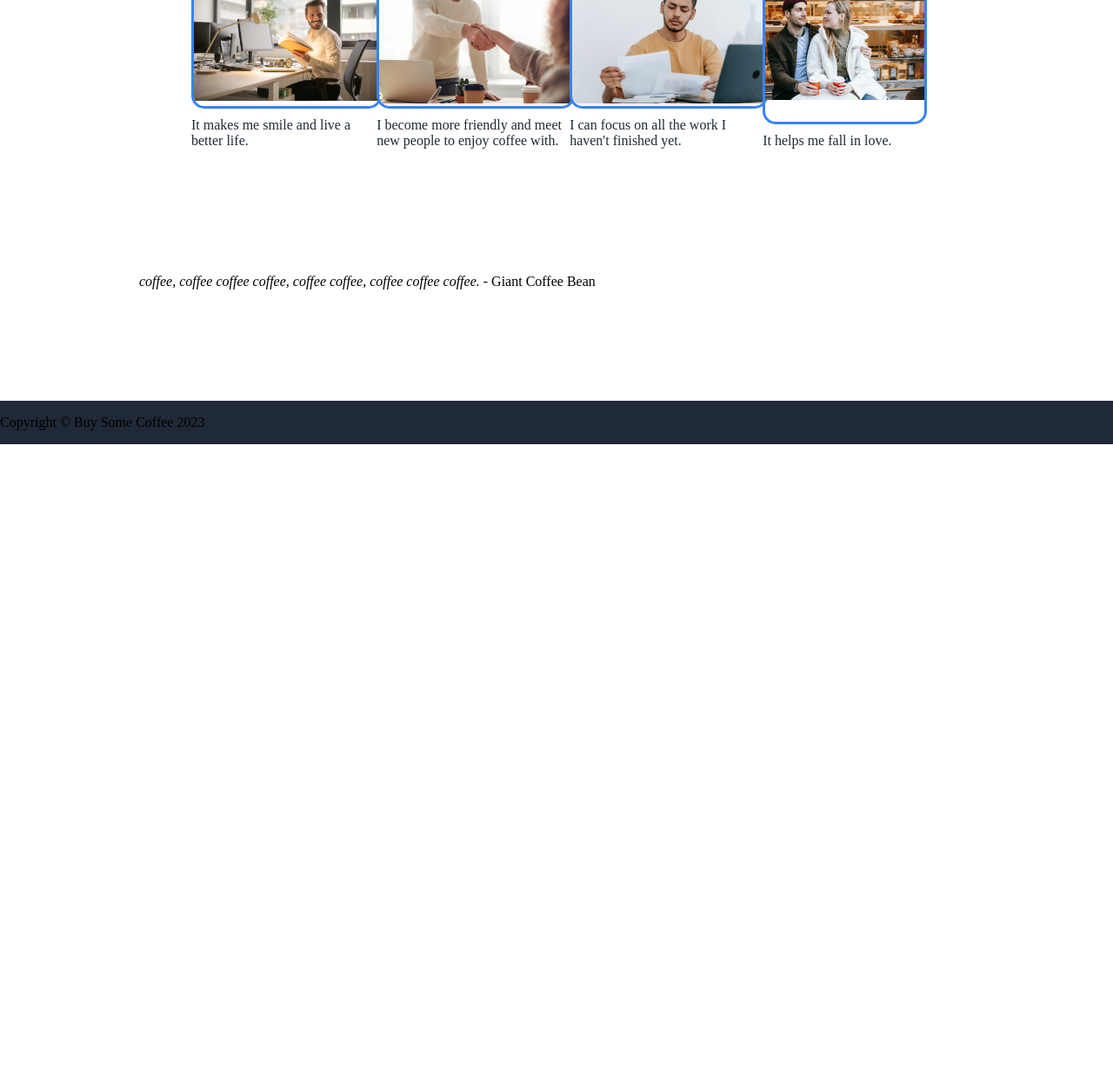
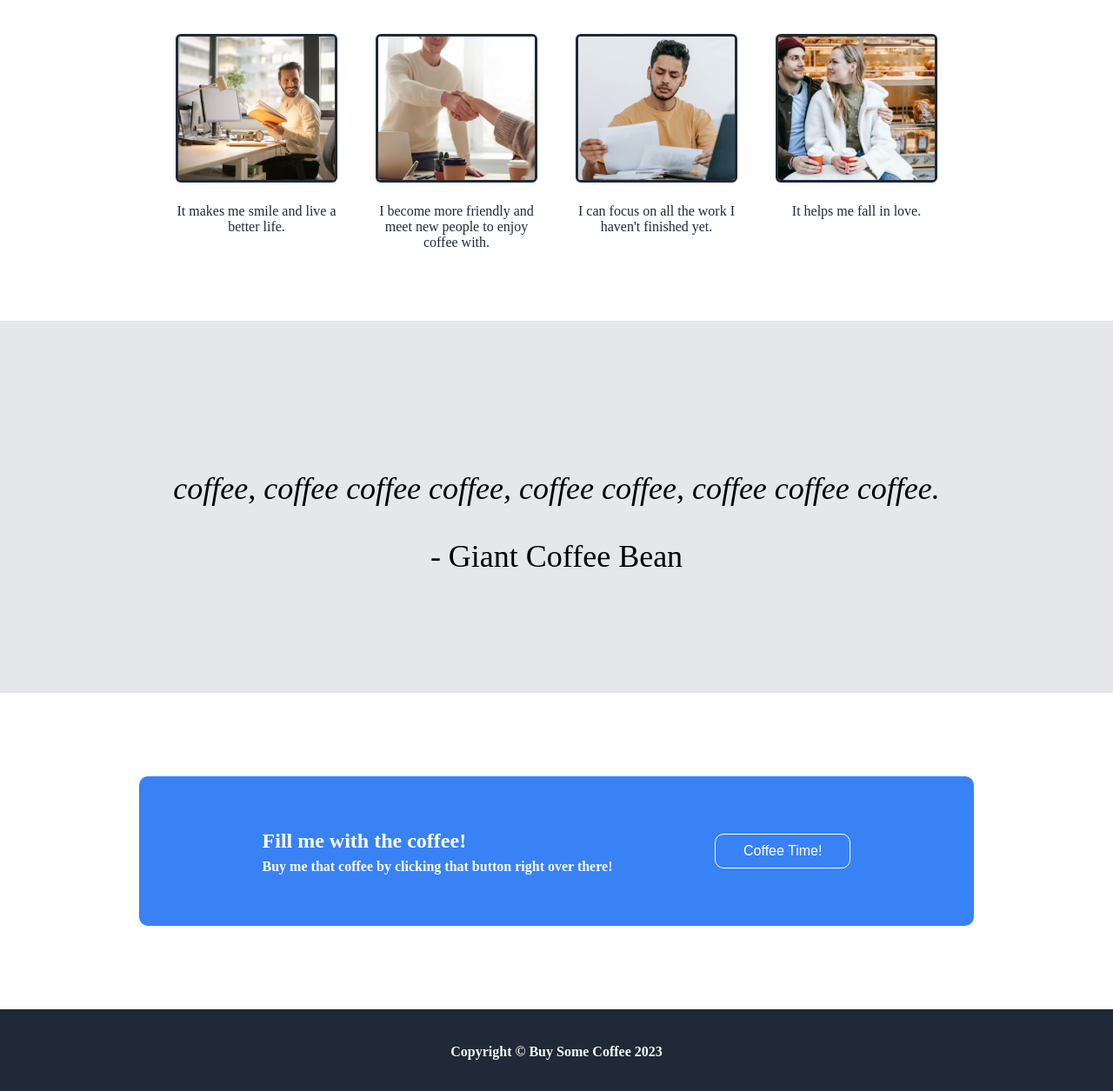
Before and after one commit to DavidRittscher/landing-page, a plain HTML site: page index.html in a window 1280 px wide. Shown: the part 678-1933 px from the top of the page at 87% size. Before the commit the page ends 1189 px from the top, so only its background shows below. Drawn offline with Linux system fonts and the light colour scheme.

Commit message:
added styling and html

```diff
--- a/index.html
+++ b/index.html
@@ -41,45 +41,71 @@
     </section>
     <section class="section_library">
         <div class="container row">
-            <div class="info_title">What happens when I get coffee?</div>
+            <div class="info_title">
+                What Happens When I Get Coffee
+            </div>
             <div class="card_library">
                 <div class="card">
                     <div class="card_img">
                         <img src="./images/image1.jpg" alt="man on computer">
                     </div>
-                    <p>It makes me smile and live a better life.</p>
+                    <div class="card_body">
+                        <p>It makes me smile and live a better life.</p>
+                    </div>
                 </div>
                 <div class="card">
                     <div class="card_img">
                         <img src="./images/image2.jpg" alt="handshake">
                     </div>
-                    <p>I become more friendly and meet new people to enjoy coffee with.</p>
+                    <div class="card_body">
+                        <p>I become more friendly and meet new people to enjoy coffee with.</p>
+                    </div>
+
                 </div>
                 <div class="card">
                     <div class="card_img">
                         <img src="./images/image3.jpg" alt="man looking at papers">
                     </div>
-                    <p>I can focus on all the work I haven't finished yet.</p>
+                    <div class="card_body">
+                        <p>I can focus on all the work I haven't finished yet.</p>
+                    </div>
                 </div>
                 <div class="card">
                     <div class="card_img">
                         <img src="./images/image4.jpg" alt="couple drinking coffee">
                     </div>
-                    <p>It helps me fall in love.</p>
+                    <div class="card_body">
+                        <p>It helps me fall in love.</p>
+                    </div>
                 </div>
             </div>
         </div>
     </section>
 
     <section class="section_qoute">
-        <div class="container qoute">
-            <i> coffee, coffee coffee coffee, coffee coffee, coffee coffee coffee.</i> - Giant Coffee Bean
-            <br>
-        </div>
+        <figure class="quote">
+            <blockquote>
+                <i>coffee, coffee coffee coffee, coffee coffee, coffee coffee coffee.</i>
+            </blockquote>
+            <figcaption>
+                </b> - Giant Coffee Bean<b>
+
+            </figcaption>
+        </figure>
 
     </section>
-    <section>
-        <div class="container signup"></div>
+    <section class="section_signup">
+        <div class="container">
+            <div class="signup">
+                <div class="signup_info">
+                    <h2><b>Fill me with the coffee!</b></h2>
+                    <p>Buy me that coffee by clicking that button right over there!</p>
+                </div>
+
+                <button class="signup_button">Coffee Time!</button>
+
+            </div>
+        </div>
     </section>
     <footer>
         <p>Copyright © Buy Some Coffee 2023</p>
--- a/styles.css
+++ b/styles.css
@@ -1,6 +1,4 @@
-body,
-h1,
-img {
+body {
     display: flex;
     flex-direction: column;
     margin: 0;
@@ -10,7 +8,12 @@ img {
 
 }
 
-
+h1,
+h3,
+img {
+    margin: 0;
+    padding: 0;
+}
 
 a {
     text-decoration: none;
@@ -24,6 +27,12 @@ ul {
 header,
 footer {
     background-color: #1f2937;
+}
+
+footer {
+    padding: 1.5rem;
+    text-align: center;
+    color: #f9faf8;
 }
 
 .container {
@@ -67,9 +76,6 @@ footer {
 .hero_info {
     font-size: 18px;
     color: #e5e7eb;
-    display: flex;
-    flex-direction: column;
-    justify-content: space-between;
     padding-top: 16px;
     padding-right: 48px;
     flex: 1;
@@ -83,7 +89,6 @@ footer {
 
 .hero_image {
     flex: 1;
-    padding-top: 16px;
 }
 
 .hero_image>img {
@@ -96,15 +101,27 @@ footer {
     padding: 16px 32px;
     color: white;
     background-color: #3882f6;
-    border-radius: 15px;
+    border-radius: 10px;
     border-style: none;
     align-self: flex-start;
+    cursor: pointer;
+    font-size: 16px;
+    transition: background-color 0.3s ease, transform 0.1s ease;
+}
+
+.hero_button:hover {
+    background-color: #1550af;
+}
+
+.hero_button:active {
+    transform: scale(0.95);
 }
 
 .info_title {
     text-align: center;
     font-size: 36px;
     font-weight: 800;
+    padding-bottom: 48px;
     align-self: center;
     justify-content: center;
 }
@@ -120,30 +137,92 @@ footer {
 
 .card_library {
     display: flex;
-    padding: 0 60px;
-    justify-content: space-around;
+    justify-content: space-between;
+    gap: 1.5em;
+    margin: 32px;
+
 }
 
 .card {
     display: flex;
-    color: #1f2937;
     flex-direction: column;
-
+    padding: 10px;
+    width: 100%;
 
 }
 
 .card_img {
-    height: 100%;
-    flex: 1;
+    overflow: hidden;
+    border: #1f2937 solid;
+    border-radius: 6px;
+    height: 80%;
 }
 
-.card_img>img {
-    border: #3882f6 solid;
-    display: block;
-    border-radius: 15px;
-    overflow: hidden;
+.card_img img {
     width: 100%;
     height: 100%;
-    object-fit: contain;
+    object-fit: cover;
 
 }
+
+.card_body {
+    text-align: center;
+    color: #1f2937;
+    padding-top: 8px;
+    height: 20%;
+}
+
+.section_qoute {
+    background-color: #e5e7eb;
+    padding-top: 100px;
+    padding-bottom: 100px;
+    text-align: center;
+    display: flex;
+    flex-direction: column;
+    font-size: 36px;
+}
+
+.qoute {
+    margin: auto;
+    color: #1f2937;
+}
+
+.section_signup {
+    padding: 32px 0;
+}
+
+.signup {
+    background-color: #3882f6;
+    display: flex;
+    padding: 48px;
+    border: none;
+    border-radius: 10px;
+    font-size: 16px;
+    color: white;
+    align-items: center;
+    justify-content: space-evenly;
+}
+
+.signup_info {
+    line-height: .5;
+    padding-right: 24px;
+}
+
+.signup_button {
+    padding: 10px 32px;
+    color: white;
+    background-color: #3882f6;
+    border-radius: 10px;
+    border: white solid 1px;
+    cursor: pointer;
+    font-size: 16px;
+    transition: background-color 0.3s ease, transform 0.1s ease;
+}
+
+.signup_button:hover {
+    background-color: #1550af;
+}
+
+.signup_button:active {
+    transform: scale(0.95);
+}
```
